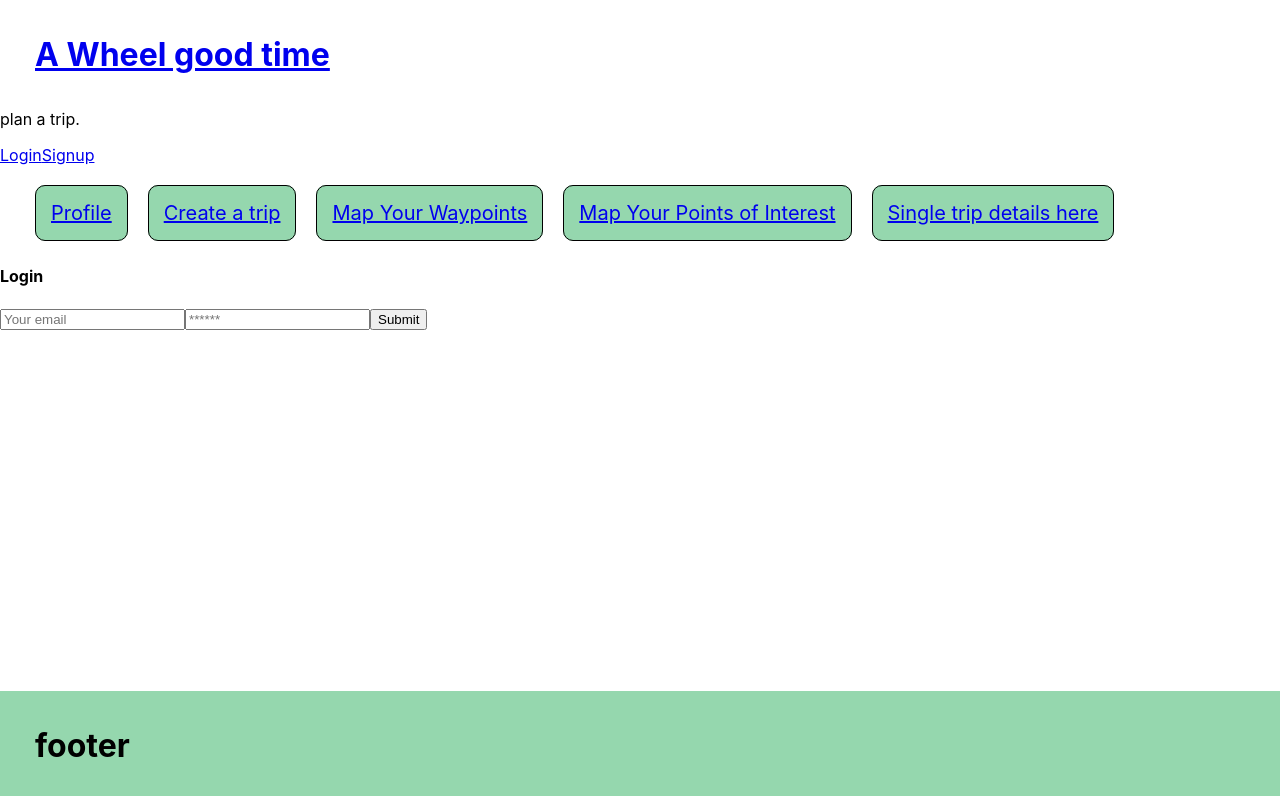
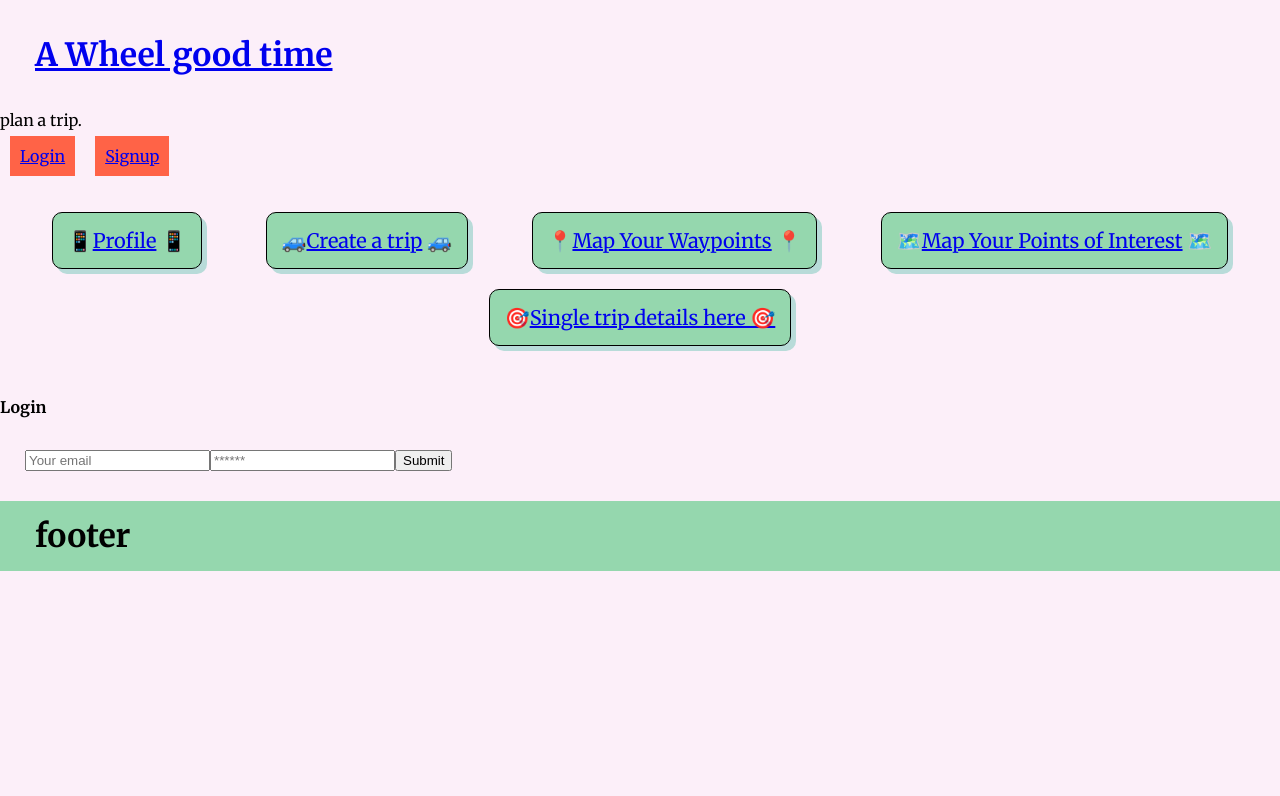
Before and after one commit to ljbrewer/AWheelGoodTime, a React (Create React App) app in the folder client/: page /login in a window 1280 px wide. Shown: the top 796 px of the page. Built offline with nearby package versions, Linux system fonts and the light colour scheme.

Commit message:
updating css styles

```diff
--- a/client/public/index.html
+++ b/client/public/index.html
@@ -15,6 +15,9 @@
       user's mobile device or desktop. See https://developers.google.com/web/fundamentals/web-app-manifest/
     -->
     <link rel="manifest" href="%PUBLIC_URL%/manifest.json" />
+    <link rel="preconnect" href="https://fonts.googleapis.com">
+<link rel="preconnect" href="https://fonts.gstatic.com" crossorigin>
+<link href="https://fonts.googleapis.com/css2?family=Merriweather:wght@300;400;700&display=swap" rel="stylesheet">
     <!--
       Notice the use of %PUBLIC_URL% in the tags above.
       It will be replaced with the URL of the `public` folder during the build.
--- a/client/src/components/Footer.js
+++ b/client/src/components/Footer.js
@@ -4,7 +4,7 @@ import React from 'react';
 const styles = {
     foot: {
         background: '#95d7ae',
-        position: 'fixed',
+        position: 'relative',
         bottom: 0,
         width: '100%',
 },
--- a/client/src/components/Form/MyForm.js
+++ b/client/src/components/Form/MyForm.js
@@ -57,6 +57,7 @@ export default function MyForm() {
   return (
     <form onSubmit={handleSubmit}>
       <label>
+      <h3>Name Your Trip:</h3>
       <input
         type="text"
         placeholder="Name your trip"
@@ -64,8 +65,10 @@ export default function MyForm() {
         value={inputs.tripName || ""}
         onChange={handleChange}
       />
+      <br /><br />
       </label>
       <label>
+      <h3>Starting Point:</h3>
         <input
           type="text"
           placeholder="Starting Point"
@@ -74,7 +77,9 @@ export default function MyForm() {
           onChange={handleChange}
         />
         </label>
+        <br /><br />
         <label>
+        <h3>Final Destination:</h3>
         <input
           type="text"
           placeholder="Enter your destination"
@@ -83,7 +88,9 @@ export default function MyForm() {
           onChange={handleChange}
         />
         </label>
+        <br /><br />
         <label>
+        <h3>Start Date:</h3>
         <input
           type="date"
           placeholder="datetostartTrip"
@@ -92,6 +99,7 @@ export default function MyForm() {
           onChange={handleChange}
         />
         </label>
+        <br />
         {/* <label>
       <input
         type="text"
--- a/client/src/components/Header.js
+++ b/client/src/components/Header.js
@@ -20,10 +20,10 @@ const Header = () => {
         <div>
           {Auth.loggedIn() ? (
             <>
-              <Link className="btn btn-lg btn-info m-2" to="/me">
+              <Link className="button0" to="/me">
                 {Auth.getProfile().data.username}'s profile
               </Link>
-              <button className="btn btn-lg btn-light m-2" onClick={logout}>
+              <button className="button0" onClick={logout}>
                 Logout
               </button>
             </>
--- a/client/src/components/NavTabs.js
+++ b/client/src/components/NavTabs.js
@@ -5,29 +5,29 @@ import { Link } from 'react-router-dom';
 function NavTabs() {
   return (
     <ul className="nav nav-tabs">
-      <li className="nav-item">
+      <li className="nav-item">📱
       <Link className="text-light" to="/">
           Profile
-       </Link>
+       </Link> 📱
       </li>
-      <li className="nav-item">
+      <li className="nav-item">🚙
       <Link className="text-light" to="/createtrip">
           Create a trip
-        </Link>
+        </Link> 🚙
       </li>
-      <li className="nav-item">
+      <li className="nav-item">📍
       <Link className="text-light" to="/waypoints">
           Map Your Waypoints
-        </Link>
+        </Link> 📍
       </li>
-      <li className="nav-item">
+      <li className="nav-item">🗺️
       <Link className="text-light" to="/pointsofInterest">
           Map Your Points of Interest
-        </Link>
+        </Link> 🗺️
       </li>
-      <li className="nav-item">
+      <li className="nav-item"> 🎯
       <Link className="text-light" to="/trip/:tripId">
-          Single trip details here
+          Single trip details here 🎯
        </Link>
       </li>
     </ul>
--- a/client/src/index.css
+++ b/client/src/index.css
@@ -1,10 +1,21 @@
 body {
   margin: 0;
-  font-family: -apple-system, BlinkMacSystemFont, 'Segoe UI', 'Roboto', 'Oxygen',
-    'Ubuntu', 'Cantarell', 'Fira Sans', 'Droid Sans', 'Helvetica Neue',
-    sans-serif;
+  font-family: 'Merriweather', serif;
   -webkit-font-smoothing: antialiased;
   -moz-osx-font-smoothing: grayscale;
+  background-color: #fceff9;
+}
+
+a.btn.btn-lg.btn-info.m-2 {
+  background-color: tomato;
+  padding: 10px;
+  margin: 10px;
+}
+
+a.btn.btn-lg.btn-light.m-2 {
+  background-color: tomato;
+  padding: 10px;
+  margin: 10px;
 }
 
 code {
@@ -29,10 +40,13 @@ li.nav-item {
   background: #95D7AE;
   border-radius: 10px;
   font-size: 20px;
+  box-shadow: 5px 5px #b8dbd9;
+  margin: 10px;
 }
 
 ul.nav.nav-tabs :hover {
-background-color: #FCEFF9;
+background-color: #454851;
+color: #fceff9;
 }
 
 ul.nav.nav-tabs :focus {
@@ -41,10 +55,22 @@ ul.nav.nav-tabs :focus {
 
 ul.nav.nav-tabs {
 padding: 20px;
+display: flex;
+flex-direction: row;
+flex-wrap: wrap;
+align-content: stretch;
+justify-content: space-around;
 }
 
 label {
   margin: 15px;
+}
+
+form {
+  overflow: scroll;
+  max-height: 75%;
+  margin: 15px;
+  padding: 10px;
 }
 
 @media only screen and (max-width: 900px) {
--- a/client/src/pages/WayPoints.js
+++ b/client/src/pages/WayPoints.js
@@ -1,6 +1,14 @@
 import React from 'react';
 import CityForm from '../components/Form/cityQueryForm'
-
+const FontLink = () => {
+  return(
+      <div className="card">
+          <span className="font-link">
+              This is with Font Link. We are linking the fonts from the Google Fonts.
+          </span>
+      </div>
+  )
+};
 
 export default function WayPoints() {
   return (
--- a/client/src/styles/style.css
+++ b/client/src/styles/style.css
@@ -1,5 +1,6 @@
 .form {
   margin: 20px;
+  max-height: 25%;
 }
 
 .form input {
```
Also changed, not shown: client/src/components/Dropdown.js (added, +28 -0 lines), client/src/pages/Home.js (+12 -0 lines).
